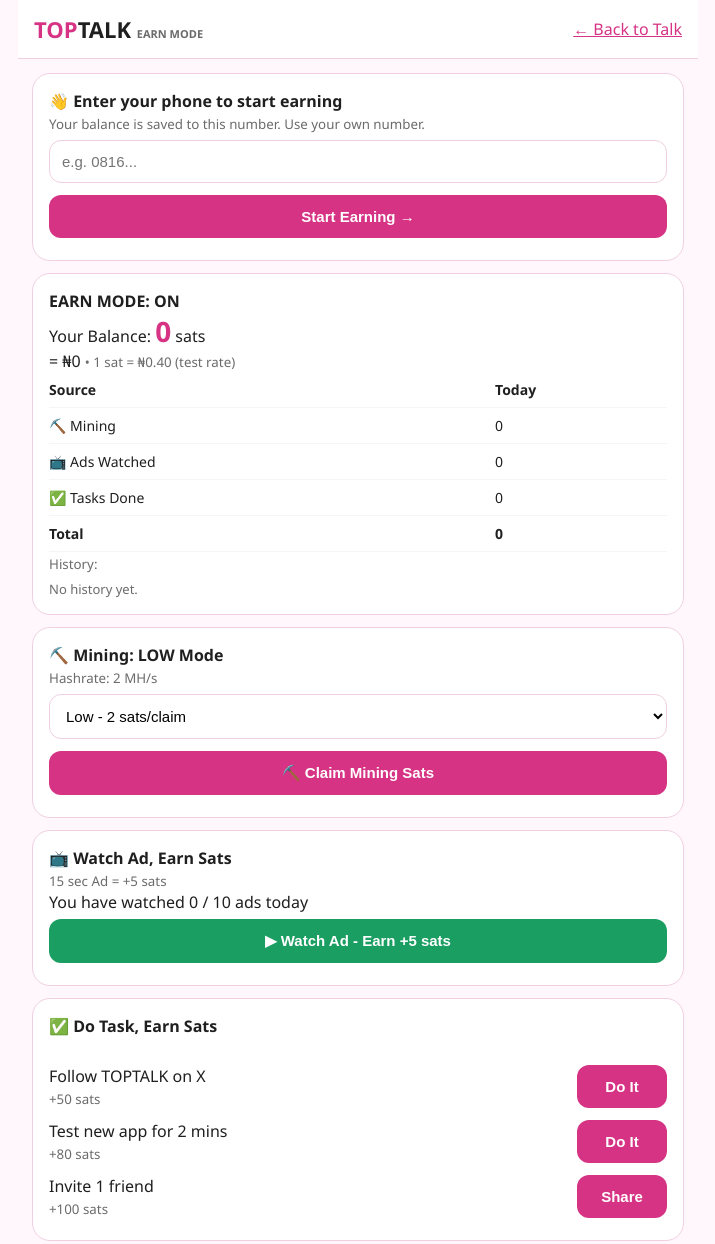
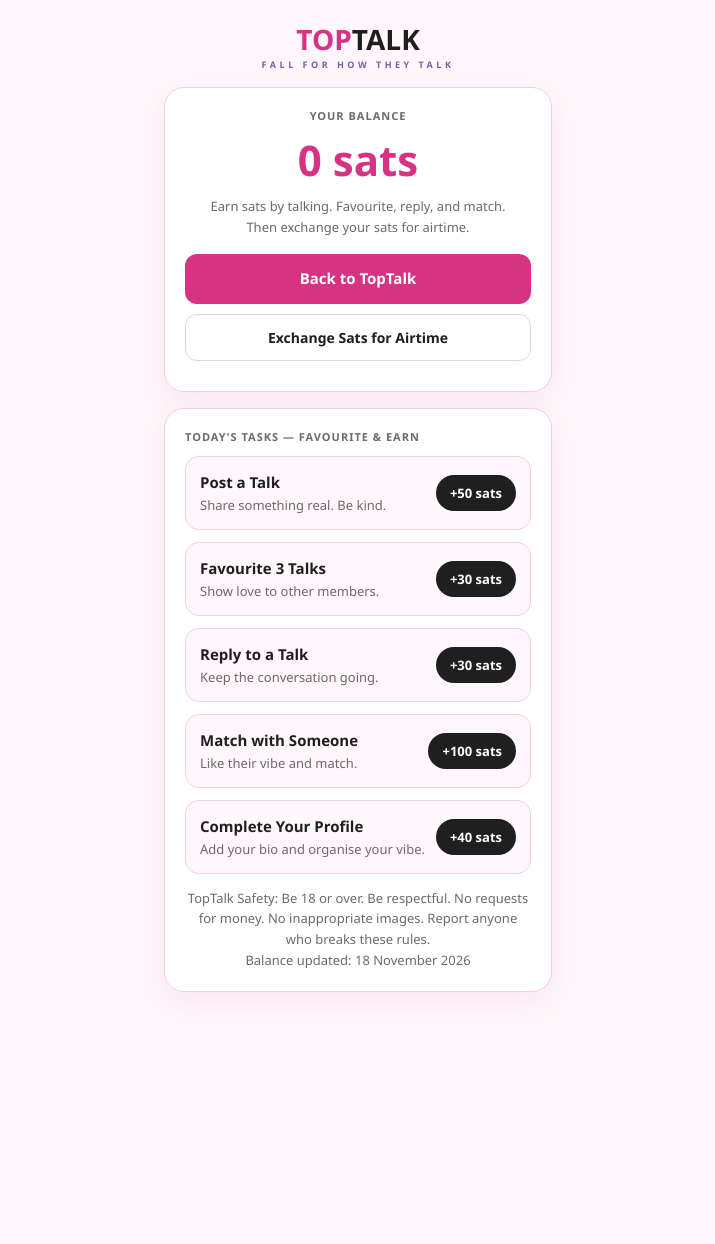
Before and after one commit to Topshugar/Toptalk, a plain HTML site: page earn.html in a window 1280 px wide. Shown: the top 1244 px of the page, without its empty margins (282-997 px from the left). After the commit the page ends 1032 px from the top, so only its background shows below. Drawn offline with Linux system fonts and the light colour scheme.

Commit message:
Update earn.html

```diff
--- a/earn.html
+++ b/earn.html
@@ -3,55 +3,99 @@
 <head>
 <meta charset="UTF-8" />
 <meta name="viewport" content="width=device-width, initial-scale=1.0" />
-<title>TopTalk — Earn Mode</title>
+<title>TopTalk — Earn Sats</title>
+<link rel="stylesheet" href="style.css">
 <style>
-  :root{ --bg:#fff7fb; --card:#fff; --text:#1f1f1f; --muted:#6b6b6b; --border:#f0d0e0; --pink:#d63384; --purple:#7b5aa6; }
-  *{box-sizing:border-box;margin:0;padding:0}
-  body{font-family:"Segoe UI",system-ui,sans-serif;background:var(--bg);color:var(--text);padding:0 0 20px;display:flex;flex-direction:column;align-items:center}
-  .header{width:100%;max-width:680px;padding:14px 16px;display:flex;justify-content:space-between;align-items:center;border-bottom:1px solid var(--border);background:#fff}
-  .logo{font-size:22px;font-weight:900;color:var(--pink)} .logo span{color:var(--text)}
-  .wrap{width:100%;max-width:680px;padding:14px}
-  .card{background:#fff;border:1px solid var(--border);border-radius:18px;padding:16px;margin-bottom:12px}
-  .big{font-size:28px;font-weight:900;color:var(--pink)}
-  button{width:100%;padding:13px;border:none;border-radius:12px;background:var(--pink);color:#fff;font-weight:800;font-size:15px;margin:6px 0}
-  .btn-green{background:#1a9e62}.btn-orange{background:#ff9800}.btn-outline{background:#fff;color:var(--text);border:1px solid var(--border)}
-  input,select{width:100%;padding:12px;border-radius:12px;border:1px solid var(--border);font-size:15px;margin:6px 0;background:#fff}
-  table{width:100%;font-size:14px;border-collapse:collapse} td,th{padding:8px 0;border-bottom:1px solid #f5f5f5;text-align:left}
-  .row{display:flex;justify-content:space-between;align-items:center;gap:10px}
-  small{color:var(--muted)} a{color:var(--pink)}
-  #toast{background:#000;color:#fff;padding:10px;border-radius:999px;text-align:center;margin-top:10px;display:none}
+.earn-wrap{width:100%;max-width:420px;padding:20px 16px;margin:0 auto}
+.earn-card{background:#fff;border:1px solid #f0d0e0;border-radius:20px;padding:20px;margin-top:16px;box-shadow:0 10px 30px rgba(214,51,132,.08);text-align:center}
+.earn-balance{font-size:42px;font-weight:900;color:#d63384;margin:8px 0}
+.earn-small{font-size:13px;color:#6b6b6b;line-height:1.6}
+.earn-task{display:flex;justify-content:space-between;align-items:center;background:#fff7fb;border:1px solid #f0d0e0;border-radius:14px;padding:14px;margin-top:12px;text-align:left}
+.earn-task b{font-size:15px}
+.earn-task span{font-size:13px;color:#6b6b6b}
+.earn-task button{background:#1f1f1f;color:#fff;padding:9px 14px;border-radius:999px;font-weight:700;font-size:13px;white-space:nowrap}
 </style>
 </head>
 <body>
-<div class="header"><div class="logo">TOP<span>TALK</span> <small style="font-size:11px">EARN MODE</small></div><a href="index.html">← Back to Talk</a></div>
-<div class="wrap">
-<div class="card">
-  <b>👋 Enter your phone to start earning</b><br><small>Your balance is saved to this number. Use your own number.</small>
-  <input id="phoneInput" placeholder="e.g. 0816..." inputmode="numeric">
-  <button onclick="login()">Start Earning →</button><small id="loginMsg"></small>
+
+<div class="earn-wrap">
+  <div style="text-align:center">
+    <div style="font-size:28px;font-weight:900;color:#d63384">TOP<span style="color:#1f1f1f">TALK</span></div>
+    <div style="font-size:9px;letter-spacing:3.5px;color:#7b5aa6;font-weight:800">FALL FOR HOW THEY TALK</div>
+  </div>
+
+  <div class="earn-card">
+    <div style="font-size:11px;letter-spacing:1px;text-transform:uppercase;color:#6b6b6b;font-weight:700">Your Balance</div>
+    <div class="earn-balance" id="satsBalance">0 sats</div>
+    <p class="earn-small">Earn sats by talking. Favourite, reply, and match.<br>Then exchange your sats for airtime.</p>
+    <a href="index.html" class="btn-primary" style="text-decoration:none">Back to TopTalk</a>
+    <button class="btn-outline" onclick="claimAirtime()">Exchange Sats for Airtime</button>
+    <p class="earn-small" id="earnMsg" style="margin-top:10px"></p>
+  </div>
+
+  <div class="earn-card" style="text-align:left">
+    <div style="font-size:11px;letter-spacing:1px;text-transform:uppercase;color:#6b6b6b;font-weight:700">Today's Tasks — Favourite & Earn</div>
+
+    <div class="earn-task">
+      <div><b>Post a Talk</b><br><span>Share something real. Be kind.</span></div>
+      <button onclick="doEarnTask('post', 50)">+50 sats</button>
+    </div>
+
+    <div class="earn-task">
+      <div><b>Favourite 3 Talks</b><br><span>Show love to other members.</span></div>
+      <button onclick="doEarnTask('favourite', 30)">+30 sats</button>
+    </div>
+
+    <div class="earn-task">
+      <div><b>Reply to a Talk</b><br><span>Keep the conversation going.</span></div>
+      <button onclick="doEarnTask('reply', 30)">+30 sats</button>
+    </div>
+
+    <div class="earn-task">
+      <div><b>Match with Someone</b><br><span>Like their vibe and match.</span></div>
+      <button onclick="doEarnTask('match', 100)">+100 sats</button>
+    </div>
+
+    <div class="earn-task">
+      <div><b>Complete Your Profile</b><br><span>Add your bio and organise your vibe.</span></div>
+      <button onclick="doEarnTask('profile', 40)">+40 sats</button>
+    </div>
+
+    <p class="earn-small" style="margin-top:14px;text-align:center">TopTalk Safety: Be 18 or over. Be respectful. No requests for money. No inappropriate images. Report anyone who breaks these rules.</p>
+    <p class="earn-small" style="text-align:center">Balance updated: <span id="earnDate"></span></p>
+  </div>
 </div>
-<div class="card">
-  <b>EARN MODE: ON</b><p>Your Balance: <span class="big" id="bal">0</span> sats</p><p>= ₦<span id="naira">0</span> <small>• 1 sat = ₦0.40 (test rate)</small></p>
-  <table><tr><th>Source</th><th>Today</th></tr><tr><td>⛏️ Mining</td><td id="t-min">0</td></tr><tr><td>📺 Ads Watched</td><td id="t-ads">0</td></tr><tr><td>✅ Tasks Done</td><td id="t-task">0</td></tr><tr><td><b>Total</b></td><td><b id="t-total">0</b></td></tr></table>
-  <small>History:</small><div id="history" style="font-size:13px;color:#6b6b6b;margin-top:6px">No history yet.</div>
-</div>
-<div class="card"><b>⛏️ Mining: <span id="mineMode">LOW Mode</span></b><br><small>Hashrate: <span id="hash">2 MH/s</span></small><select id="mineSelect" onchange="setMine()"><option value="low">Low - 2 sats/claim</option><option value="med">Medium - 5 sats/claim</option><option value="high">High - 10 sats/claim</option></select><button onclick="claimMining()">⛏️ Claim Mining Sats</button></div>
-<div class="card"><b>📺 Watch Ad, Earn Sats</b><br><small>15 sec Ad = +5 sats</small><p>You have watched <span id="adsCount">0</span> / 10 ads today</p><button class="btn-green" onclick="watchAd()">▶ Watch Ad - Earn +5 sats</button></div>
-<div class="card"><b>✅ Do Task, Earn Sats</b><br><br><div class="row"><span>Follow TOPTALK on X<br><small>+50 sats</small></span><button style="width:90px" onclick="doTask('follow_x')">Do It</button></div><div class="row"><span>Test new app for 2 mins<br><small>+80 sats</small></span><button style="width:90px" onclick="doTask('test_app')">Do It</button></div><div class="row"><span>Invite 1 friend<br><small>+100 sats</small></span><button style="width:90px" onclick="doTask('invite_friend')">Share</button></div></div>
-<div class="card"><b>💸 Withdraw Sats</b><br><small>Balance: <span id="bal2">0</span> sats • Minimum: 500 sats</small><br><br><select id="withdrawTo" onchange="toggleAirtime()"><option value="wallet">My TOPTALK Wallet</option><option value="btc">My Bitcoin Wallet</option><option value="airtime">Buy Airtime</option></select><div id="btcBox" style="display:none"><input id="btcAddr" placeholder="Paste Bitcoin address"></div><div id="airtimeBox" style="display:none"><input id="wPhone" placeholder="Airtime number - leave empty to use login number"><select id="wNetwork"><option>MTN</option><option>GLO</option><option>AIRTEL</option><option>9MOBILE</option></select><p><small id="airtimePreview">0 sats = ₦0</small></p></div><button class="btn-orange" onclick="withdraw()">Withdraw</button><div id="toast"></div></div>
-</div>
+
+<div class="toast" id="toast"></div>
+
 <script>
-const API='https://toptalk-backend.onrender.com';
-let myPhone=localStorage.getItem('toptalk_phone')||''; let balance=0;
-if(myPhone) document.getElementById('phoneInput').value=myPhone;
-function showToast(m){let t=document.getElementById('toast');t.style.display='block';t.innerText=m;setTimeout(()=>t.style.display='none',5000);}
-async function login(){let p=document.getElementById('phoneInput').value.trim(); if(p.length<10){document.getElementById('loginMsg').innerText='Enter valid phone';return;} myPhone=p; localStorage.setItem('toptalk_phone',p); document.getElementById('loginMsg').innerText='Logged in as '+p; await refreshBalance();}
-async function refreshBalance(){if(!myPhone) return showToast('Enter phone first'); try{const r=await fetch(API+'/balance?phone='+encodeURIComponent(myPhone)); const d=await r.json(); if(d.status=='success'){balance=d.balance; document.getElementById('bal').innerText=balance; document.getElementById('bal2').innerText=balance; document.getElementById('naira').innerText=d.naira; document.getElementById('t-total').innerText=balance; document.getElementById('adsCount').innerText=d.adsToday; document.getElementById('airtimePreview').innerText=balance+' sats = ₦'+d.naira+' Airtime'; if(d.history&&d.history.length){document.getElementById('history').innerHTML=d.history.map(h=>`${h.source}: ${h.amount} • ${new Date(h.time).toLocaleTimeString()}`).join('<br>');}}else showToast(d.message);}catch(e){showToast('Error: '+e.message);}}
-function setMine(){let v=document.getElementById('mineSelect').value; document.getElementById('mineMode').innerText=v.toUpperCase()+' Mode'; document.getElementById('hash').innerText=v=='low'?'2 MH/s':v=='med'?'5 MH/s':'10 MH/s';}
-async function claimMining(){if(!myPhone) return showToast('Enter phone'); let mode=document.getElementById('mineSelect').value; const r=await fetch(API+'/earn/mining',{method:'POST',headers:{'Content-Type':'application/json'},body:JSON.stringify({phone:myPhone,mode})}); const d=await r.json(); showToast(d.message); await refreshBalance();}
-async function watchAd(){if(!myPhone) return showToast('Enter phone'); showToast('Playing ad...'); setTimeout(async()=>{const r=await fetch(API+'/earn/ad',{method:'POST',headers:{'Content-Type':'application/json'},body:JSON.stringify({phone:myPhone})}); const d=await r.json(); showToast(d.message); await refreshBalance();},1500);}
-async function doTask(id){if(!myPhone) return showToast('Enter phone'); const r=await fetch(API+'/earn/task',{method:'POST',headers:{'Content-Type':'application/json'},body:JSON.stringify({phone:myPhone,taskId:id})}); const d=await r.json(); showToast(d.message); await refreshBalance();}
-function toggleAirtime(){let v=document.getElementById('withdrawTo').value; document.getElementById('btcBox').style.display=v=='btc'?'block':'none'; document.getElementById('airtimeBox').style.display=v=='airtime'?'block':'none';}
-async function withdraw(){if(!myPhone) return showToast('Enter phone'); if(balance<500) return showToast('Min 500 sats. You have '+balance); let to=document.getElementById('withdrawTo').value; let payload={phone:myPhone,type:to}; if(to=='btc') payload.btcAddress=document.getElementById('btcAddr').value; if(to=='airtime'){payload.airtimePhone=document.getElementById('wPhone').value.trim()||myPhone; payload.network=document.getElementById('wNetwork').value;} const r=await fetch(API+'/withdraw',{method:'POST',headers:{'Content-Type':'application/json'},body:JSON.stringify(payload)}); const d=await r.json(); showToast(d.message); await refreshBalance();}
-toggleAirtime(); if(myPhone) refreshBalance();
-</script></body></html>
+let sats = parseInt(localStorage.getItem("toptalk_sats") || "0");
+function renderSats(){
+  document.getElementById("satsBalance").textContent = sats.toLocaleString("en-GB") + " sats";
+  document.getElementById("earnDate").textContent = new Date().toLocaleDateString("en-GB", { day:"2-digit", month:"long", year:"numeric" });
+}
+function toast(m){
+  const el=document.getElementById("toast");
+  el.textContent=m; el.style.display="block";
+  setTimeout(()=>el.style.display="none",2200);
+}
+function doEarnTask(type, amount){
+  sats += amount;
+  localStorage.setItem("toptalk_sats", String(sats));
+  renderSats();
+  toast("Well done! +" + amount + " sats added to your balance.");
+  document.getElementById("earnMsg").textContent = "You earned " + amount + " sats for " + type + ". Keep talking!";
+}
+function claimAirtime(){
+  if(sats < 500){
+    document.getElementById("earnMsg").textContent = "You need at least 500 sats to exchange for airtime. You have " + sats.toLocaleString("en-GB") + " sats. Keep talking!";
+    toast("You need 500 sats to exchange.");
+    return;
+  }
+  document.getElementById("earnMsg").textContent = "Request received. Our team will organise your airtime shortly. Thank you for being a lovely member of TopTalk.";
+  toast("Airtime request received.");
+}
+renderSats();
+</script>
+</body>
+</html>
```
